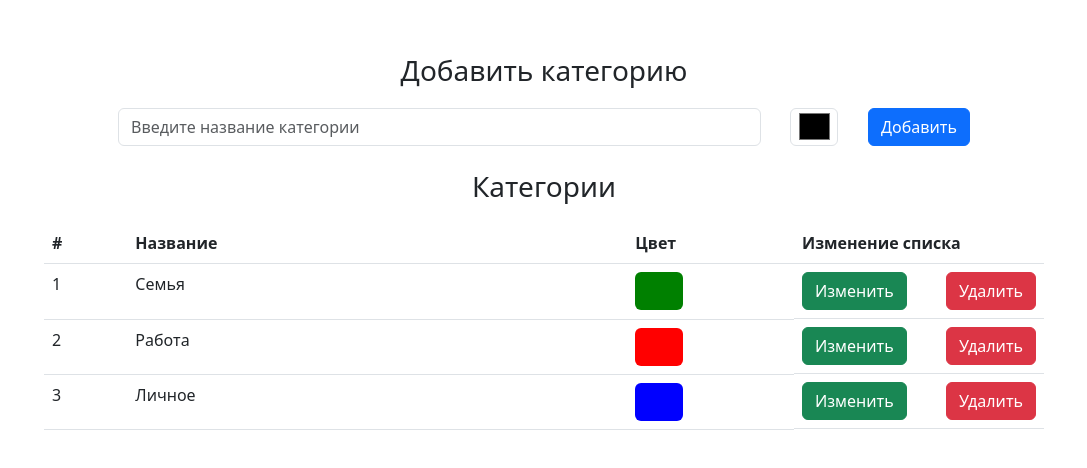
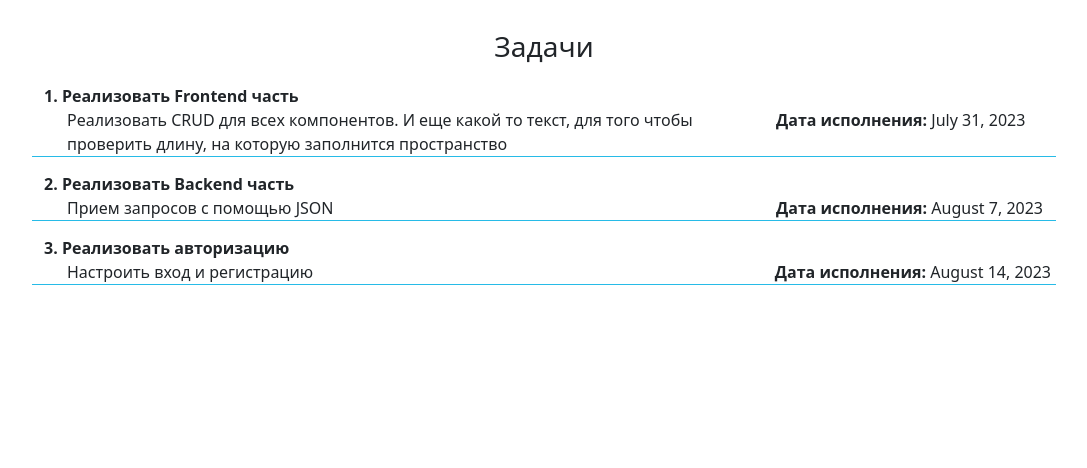
Before and after one commit to BesPredel63/todo_reactjs, a React (Create React App) app: page / in a window 1280 px wide. Shown: the top 468 px of the page, without its empty margins (96-1183 px from the left). Built offline with nearby package versions, Linux system fonts and the light colour scheme.

Commit message:
Создание компонента Задачи (Tasks.jsx), и декомпозиция списка

```diff
--- a/src/App.js
+++ b/src/App.js
@@ -1,11 +1,13 @@
 import React from "react";
-import Categories from "./components/Categories";
+// import Categories from "./components/Categories";
 import './styles/App.css'
+import Tasks from "./components/Tasks";
 
 function App() {
   return (
     <div className='App'>
-      <Categories />
+        <Tasks />
+      {/*<Categories />*/}
     </div>
   );
 }
--- /dev/null
+++ b/src/components/Lists/Tasks/TasksList.jsx
@@ -0,0 +1,29 @@
+import React from 'react';
+
+const TasksList = ({tasks}) => {
+
+    const options = { year: 'numeric', month: 'long', day: 'numeric' }
+
+    return (
+        <div>
+            <h3>Задачи</h3>
+            {
+                tasks.map(t =>
+                    <div className='row tasksBlock' key={t.id}>
+                        <strong>{t.id}. {t.title}</strong>
+                        <div className='tasksBlockItem'>
+                            <div className='tasksBlockDescription'>
+                                {t.description}
+                            </div>
+                            <div className='tasksBlockDate'>
+                                <strong>Дата исполнения:</strong> {t.executeDate.toLocaleDateString(undefined, options)}
+                            </div>
+                        </div>
+                    </div>
+                )
+            }
+        </div>
+    );
+};
+
+export default TasksList;
--- /dev/null
+++ b/src/components/Lists/Tasks/tasksStyle.css
@@ -0,0 +1,21 @@
+.tasksBlock {
+    margin-bottom: 15px;
+    border-bottom: 1px solid #27bbe7;
+}
+
+.tasksBlockItem {
+    display: flex;
+    justify-content: space-between;
+    padding: 0 5px;
+}
+
+.tasksBlockDescription {
+    padding-left: 30px;
+    max-width: 730px;
+}
+
+.tasksBlockDate {
+    padding-left: 25px;
+    min-width: 300px;
+    text-align: start;
+}
--- /dev/null
+++ b/src/components/Tasks.jsx
@@ -0,0 +1,39 @@
+import React, {useState} from 'react';
+
+import '../components/Lists/Tasks/tasksStyle.css'
+import TasksList from "./Lists/Tasks/TasksList";
+
+const Tasks = () => {
+
+    const [tasks, setTasks] = useState([
+        {
+            id: 1,
+            title: 'Реализовать Frontend часть',
+            executeDate: new Date('2023-07-31'),
+            description: 'Реализовать CRUD для всех компонентов. И еще какой то текст, для того чтобы проверить длину, на которую заполнится пространство',
+            categoryId: 1
+        },
+        {
+            id: 2,
+            title: 'Реализовать Backend часть',
+            executeDate: new Date('2023-08-07'),
+            description: 'Прием запросов с помощью JSON',
+            categoryId: 2
+        },
+        {
+            id: 3,
+            title: 'Реализовать авторизацию',
+            executeDate: new Date('2023-08-14'),
+            description: 'Настроить вход и регистрацию',
+            categoryId: 3
+        },
+    ])
+
+
+
+    return (
+        <TasksList tasks={tasks} />
+    );
+};
+
+export default Tasks;
```
